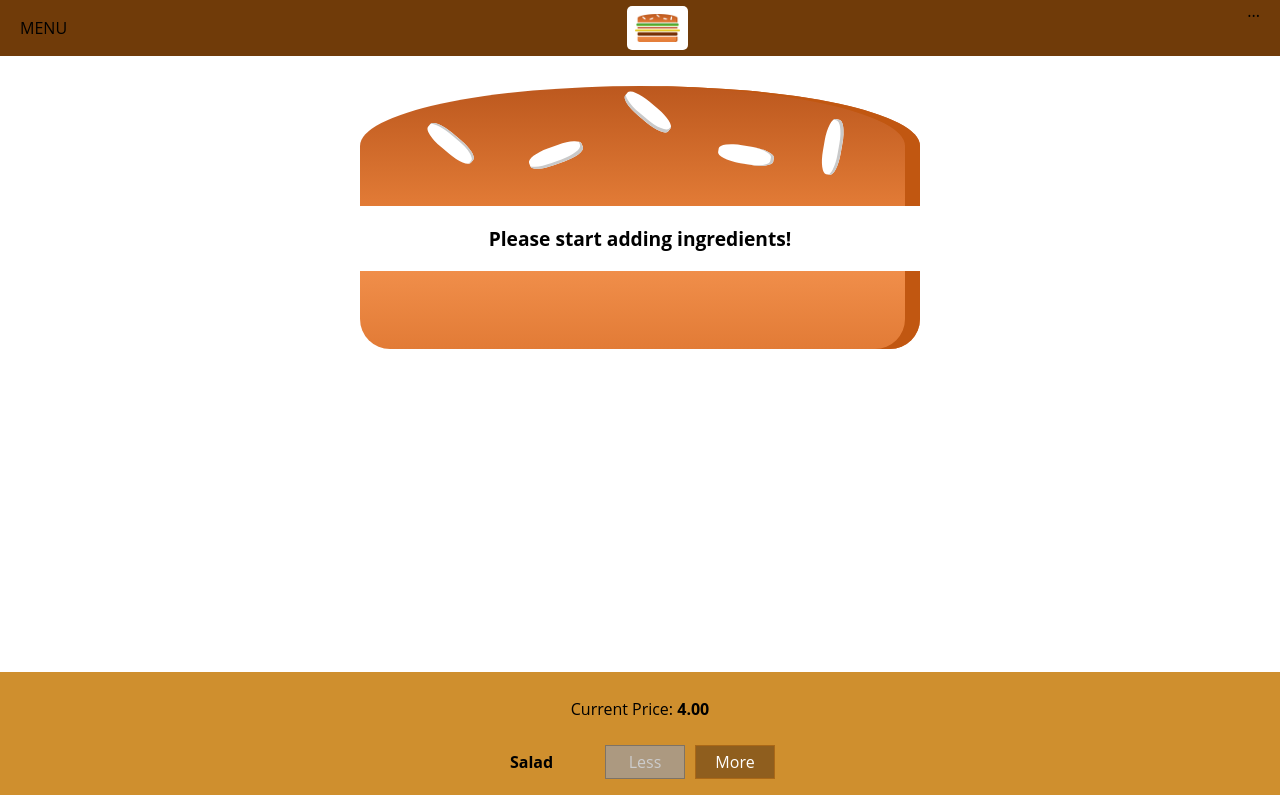
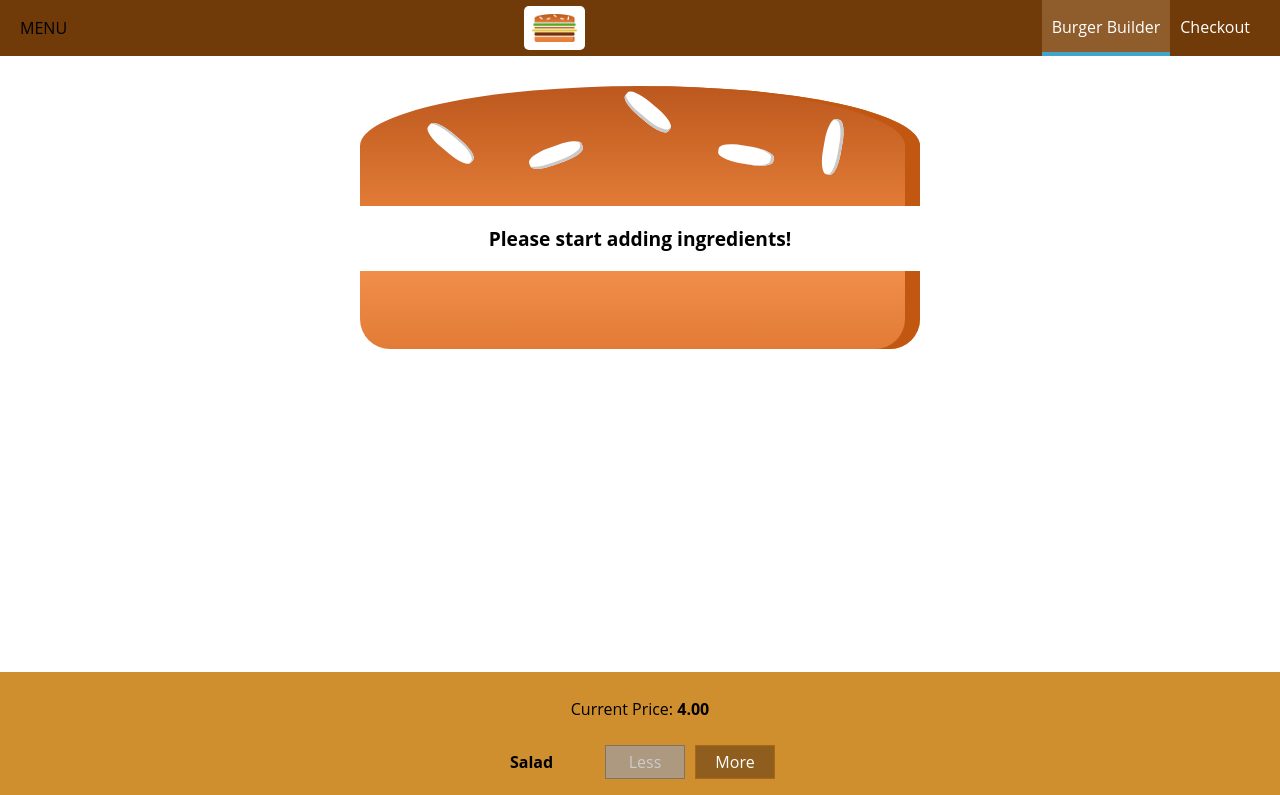
Before and after one commit to GurcanH/react-burger-app, a React (Create React App) app: page / in a window 1280 px wide. Shown: the top 795 px of the page. Built offline with nearby package versions, Linux system fonts and the light colour scheme.

Commit message:
145. Adding Reusable Navigation Items

```diff
--- /dev/null
+++ b/src/components/Navigation/NavigationItems/NavigationItem/NavigationItem.js
@@ -0,0 +1,13 @@
+import React from "react";
+import classes from "./NavigationItem.module.css";
+
+const navigationItem = (props) => (
+  <li className={classes.NavigationItem}>
+    <a  href={props.link}
+        className={props.active ? classes.active : null}>
+            {props.children}
+    </a>
+  </li>
+);
+
+export default navigationItem;
--- /dev/null
+++ b/src/components/Navigation/NavigationItems/NavigationItem/NavigationItem.module.css
@@ -0,0 +1,25 @@
+.NavigationItem {
+  margin: 0;
+  box-sizing: border-box;
+  display: flex;
+  height: 100%;
+  align-items: center;
+}
+
+.NavigationItem a {
+  color: white;
+  text-decoration: none;
+  height: 100%;
+  padding: 16px 10px;
+  border-bottom: 4px solid transparent;
+  box-sizing: border-box;
+  display: block;
+}
+
+.NavigationItem a:hover,
+.NavigationItem a:active,
+.NavigationItem a.active {
+  background-color: #8f5c2c;
+  border-bottom: 4px solid #40a4cb;
+  color: white;
+}
--- /dev/null
+++ b/src/components/Navigation/NavigationItems/NavigationItems.js
@@ -0,0 +1,12 @@
+import React from 'react';
+import classes from './NavigationItems.module.css';
+import NavigationItem from './NavigationItem/NavigationItem';
+
+const navigationItems = () => (
+    <ul className={classes.NavigationItems}>
+        <NavigationItem link="/" active>Burger Builder</NavigationItem>
+        <NavigationItem link="/">Checkout</NavigationItem>
+    </ul>
+);
+
+export default navigationItems;
--- /dev/null
+++ b/src/components/Navigation/NavigationItems/NavigationItems.module.css
@@ -0,0 +1,8 @@
+.NavigationItems {
+    margin: 0;
+    padding: 0;
+    list-style: none;
+    display: flex;
+    align-items: center;
+    height: 100%;
+}
--- a/src/components/Navigation/Toolbar/Toolbar.js
+++ b/src/components/Navigation/Toolbar/Toolbar.js
@@ -1,16 +1,14 @@
-import React from 'react';
-import classes from './Toolbar.module.css';
-import Logo from '../../Logo/Logo';
-
-
-
+import React from "react";
+import classes from "./Toolbar.module.css";
+import Logo from "../../Logo/Logo";
+import NavigationItems from "../NavigationItems/NavigationItems";
 
 const toolbar = (props) => (
   <header className={classes.Toolbar}>
     <div>MENU</div>
     <Logo />
     <nav>
-            ...
+      <NavigationItems />
     </nav>
   </header>
 );
```
Lines whose indentation alone changed are shown as unchanged.
